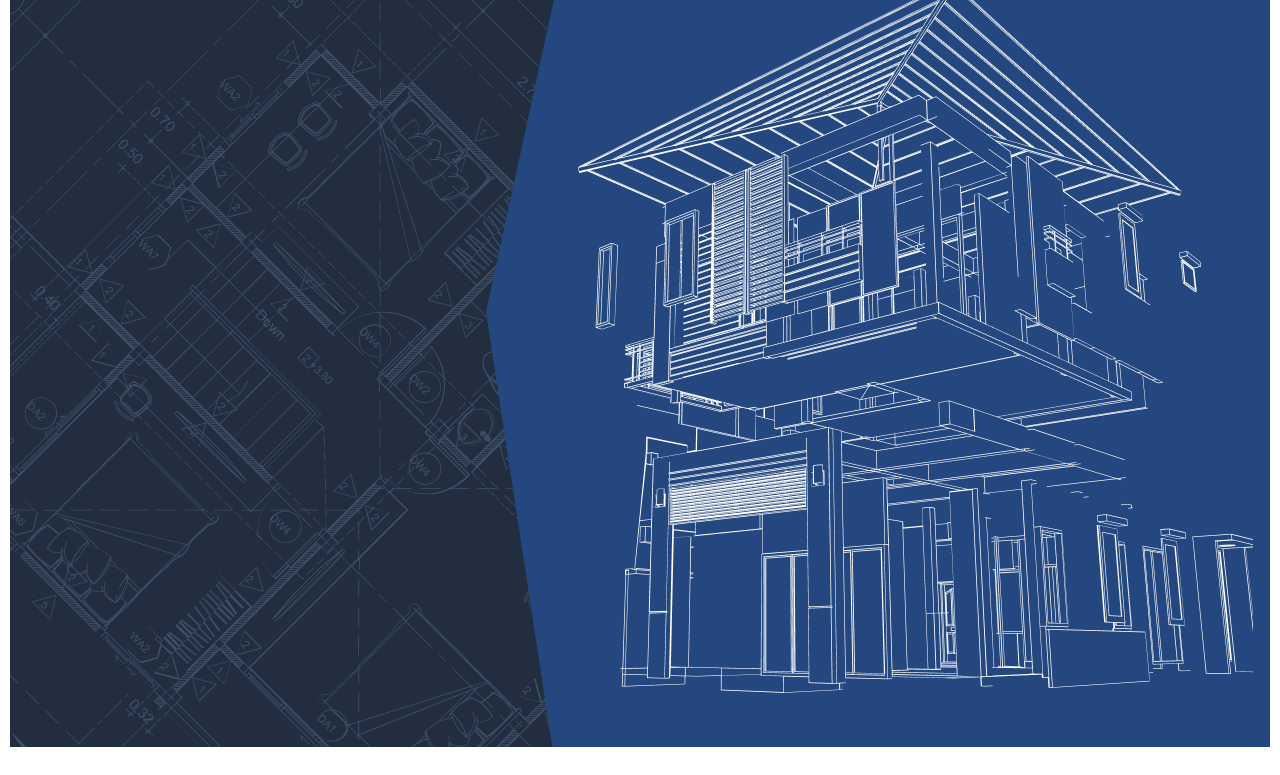
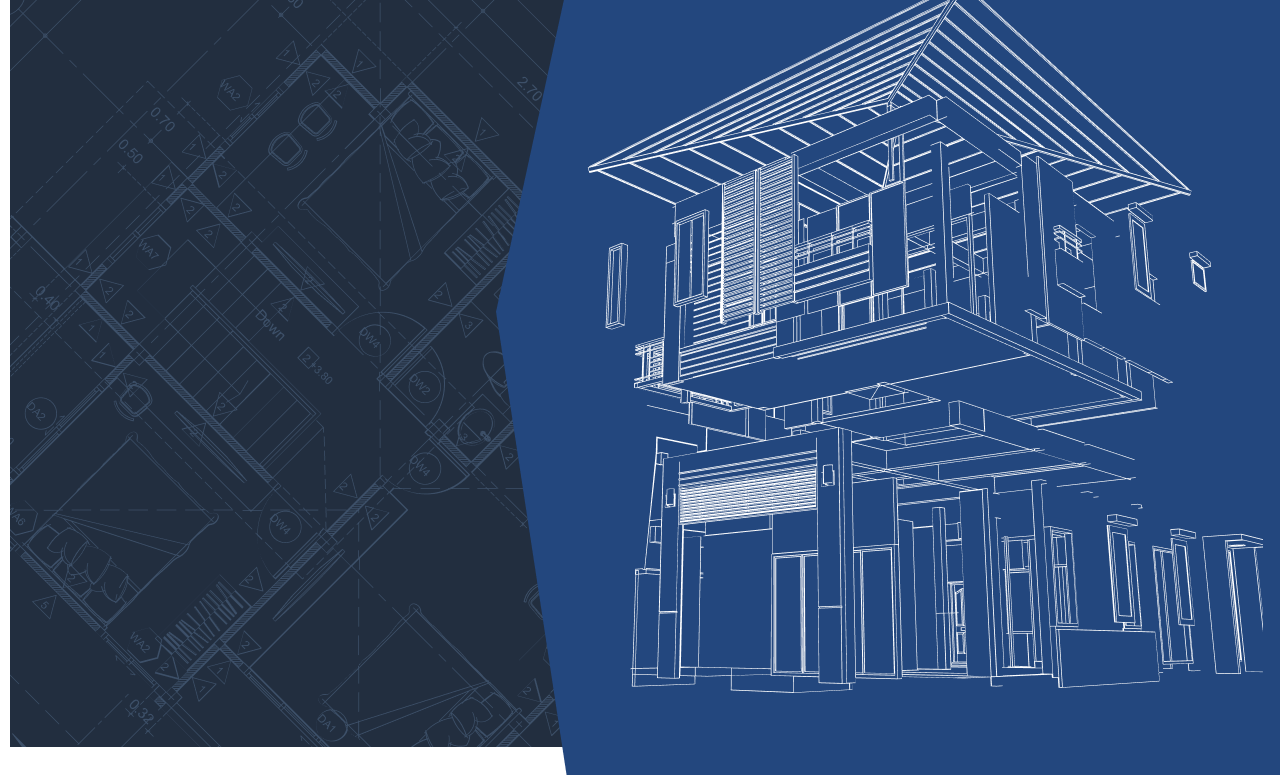
Before and after one commit to inna1993/AVTOINTERSTROI, a website: page app/index.html in a window 1280 px wide. Shown: the part 153-928 px from the top of the page. Before the commit the page ends 900 px from the top, so only its background shows below. Drawn offline with nearby package versions, Linux system fonts and the light colour scheme.

Commit message:
Minor ajustment.

```diff
--- a/app/index.html
+++ b/app/index.html
@@ -35,8 +35,10 @@
 						<p>
 						</p>
 					</div>
-					<img class="background" src="images/dest/background_rectangle.png" alt="Background">
-					<img class="main" src="images/dest/background_2.png" alt="Construction">
+					<div class="intro__col--50">
+						<img class="background_rectangle" src="images/dest/background_rectangle.png" alt="Background">
+						<img class="background_2" src="images/dest/background_2.png" alt="Construction">
+					</div>
 				</div>
 			</div>
 		</div>
--- a/app/scss/_base.scss
+++ b/app/scss/_base.scss
@@ -86,6 +86,7 @@ input, button {
 }
 
 .container {
+	display: block;
 	max-width: 1460px;
 	padding: 0 10px;
 	margin: 0 auto;
--- a/app/scss/_intro.scss
+++ b/app/scss/_intro.scss
@@ -1,30 +1,30 @@
 .intro {
 
+	& .container {
+		min-height: 928px;
+		position: relative;
+	}
+
 	& .row {
-		position: relative;
 		background-color: #222E3F;
 		background-image: url(../images/dest/background_1.png);
 		background-repeat: no-repeat;
 		background-blend-mode: soft-light;
 		min-height: 900px;
-
 	}
 
-	&__col--50 {
-		max-height: 900px;
-	}
-
-	& .background {
+	&__col--50:last-child {
 		position: absolute;
 		min-height: 928px;
 		right: 0;
 		z-index: 10;
 	}
 
-	& .main {
+	& .background_2 {
 		position: absolute;
 		right: 17px;
 		top: 134px;
 		z-index: 20;
 	}
+
 }
```
Also changed, not shown: app/css/app.min.css.
